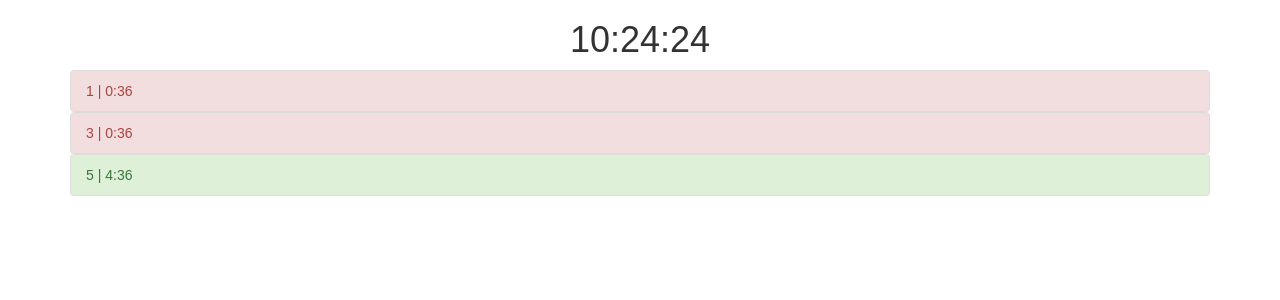
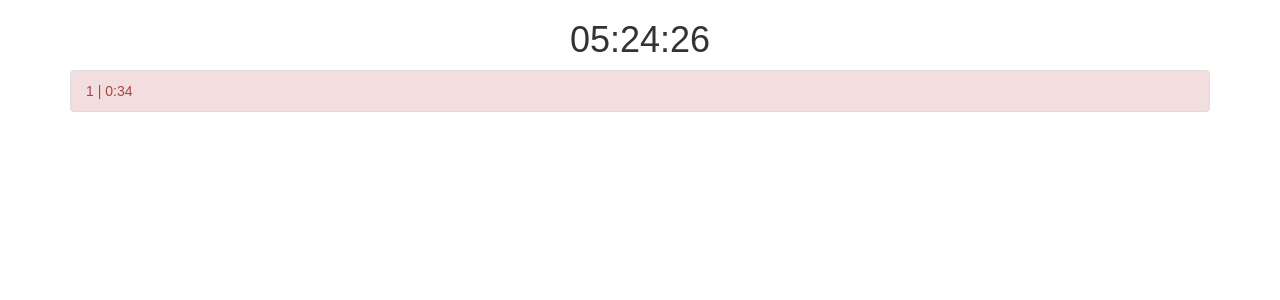
Before and after one commit to zrayyes/Candle-Timer-2, a React (Create React App) app: page / in a window 1280 px wide. Shown: the top 300 px of the page. Built offline with nearby package versions, Linux system fonts and the light colour scheme.

Commit message:
Switched to est, removed additional minutes temporarily

```diff
--- a/src/components/App.js
+++ b/src/components/App.js
@@ -9,13 +9,13 @@ class App extends Component {
     super(props);
     this.state = {
         est: '00:00:00',
-        minutes: [1,3,5]
+        minutes: [1]
     };
   }
 
   startTimer(){
     this.timerId = setInterval(()=>{
-      this.setState({est: moment().format('HH:mm:ss')})
+      this.setState({est: moment().utcOffset(-5).format('HH:mm:ss')});
     }, 1000);
   }
 
--- a/src/components/TimerItem.js
+++ b/src/components/TimerItem.js
@@ -2,15 +2,13 @@ import React from 'react';
 
 export const TimerItem = ({est,minute}) => {
 
-    let minutes,seconds
+    let minutes,seconds;
 
     (() => {
         let time = est.split(":");
-        let minutesGone = (time[0] - 9) * 60 + time[1];
-        let sc = time[2];
-        minutes = minutesGone%minute;
-        seconds = 60-sc;
-    })()
+        minutes = ((time[0] - 9) * 60 + time[1])%minute;
+        seconds = 60-time[2];
+    })();
 
 
     return (
@@ -23,3 +21,6 @@ export const TimerItem = ({est,minute}) => {
         </div>
     )
 }
+
+// TODO: Detect final minute
+// TODO: Vibrate/Make sound for final minute
```
